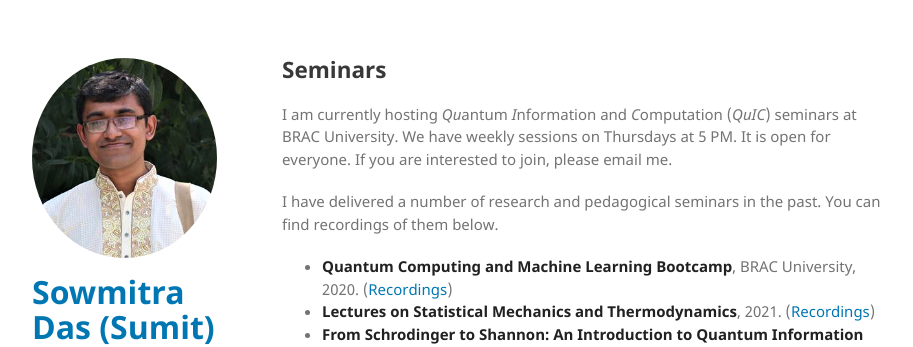
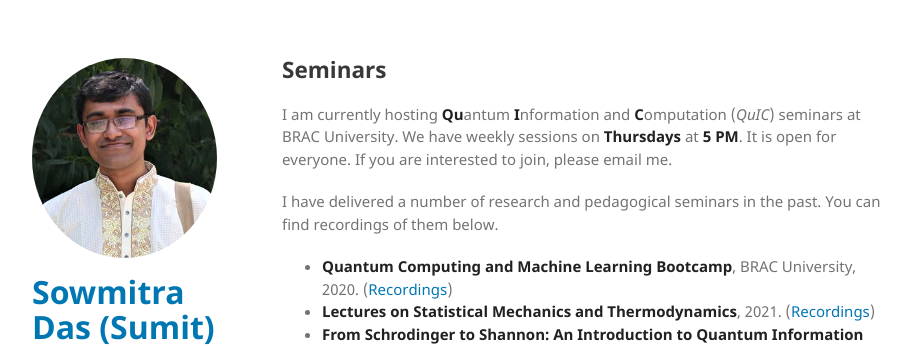
Before and after one commit to sowmitra-das-sumit/sowmitra-das-sumit.github.io, a Jekyll site: the page built from seminars.md, in a window 1280 px wide. Shown: the top 347 px of the page, without its empty margins (178-1091 px from the left). Built offline with Jekyll 4.4.1, drawn with Linux system fonts in a browser that asks for light colours; the repository's description, which GitHub fills in, is left out; our own code applies the rules of GitHub Pages for plain Markdown files.

```diff
--- a/seminars.md
+++ b/seminars.md
@@ -4,7 +4,7 @@ layout: default
 
 ## Seminars
 
-I am currently hosting *Qu*antum *I*nformation and *C*omputation (_QuIC_) seminars at BRAC University. We have weekly sessions on Thursdays at 5 PM. It is open for everyone. If you are interested to join, please email me.
+I am currently hosting **Qu**antum **I**nformation and **C**omputation (_QuIC_) seminars at BRAC University. We have weekly sessions on **Thursdays** at **5 PM**. It is open for everyone. If you are interested to join, please email me.
 
 I have delivered a number of research and pedagogical seminars in the past. You can find recordings of them below.
 
```
